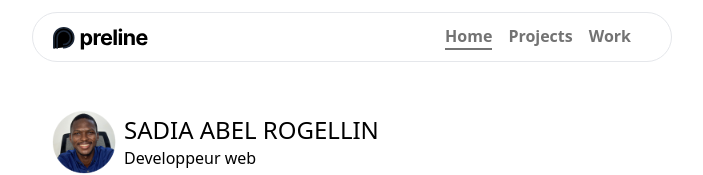
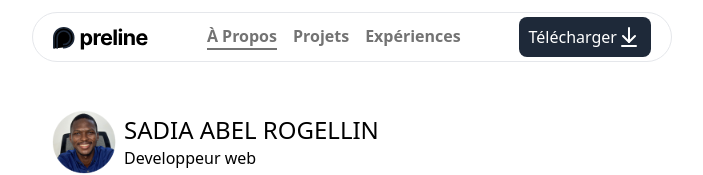
Before and after one commit to zarakikenpashi/my-resume, a React (Vite) app: page / in a window 1280 px wide. Shown: the top 175 px of the page, without its empty margins (288-991 px from the left). Built offline with nearby package versions, Linux system fonts and the light colour scheme.

Commit message:
customization de la navbar

```diff
--- a/src/sections/Navbar.tsx
+++ b/src/sections/Navbar.tsx
@@ -1,4 +1,4 @@
-import { Menu, X } from "lucide-react"
+import { ArrowDownToLine, Menu, X } from "lucide-react"
 import { useState } from "react"
 import Logo from "../components/Logo"
 
@@ -17,10 +17,14 @@ const Navbar = () => {
         </ul>
 
         <ul className='hidden lg:flex bg-white px-5 space-x-4'>
-            <a href="" className="text-neutral-500 font-semibold border-b-2">Home</a>
-            <a href="#projects" className="text-neutral-500 font-semibold">Projects</a>
-            <a href="#works" className="text-neutral-500 font-semibold">Work</a>
+            <a href="" className="text-neutral-500 font-semibold border-b-2 capitalize">à propos</a>
+            <a href="#projects" className="text-neutral-500 font-semibold capitalize">Projets</a>
+            <a href="#works" className="text-neutral-500 font-semibold capitalize">Expériences</a>
         </ul>
+        <button className="flex items-center py-2 px-2.5 bg-gray-800 cursor-pointer text-white rounded-lg">
+            <span>Télécharger</span>
+            <ArrowDownToLine className="size-6" />
+        </button>
     </div>
   )
 }
```
